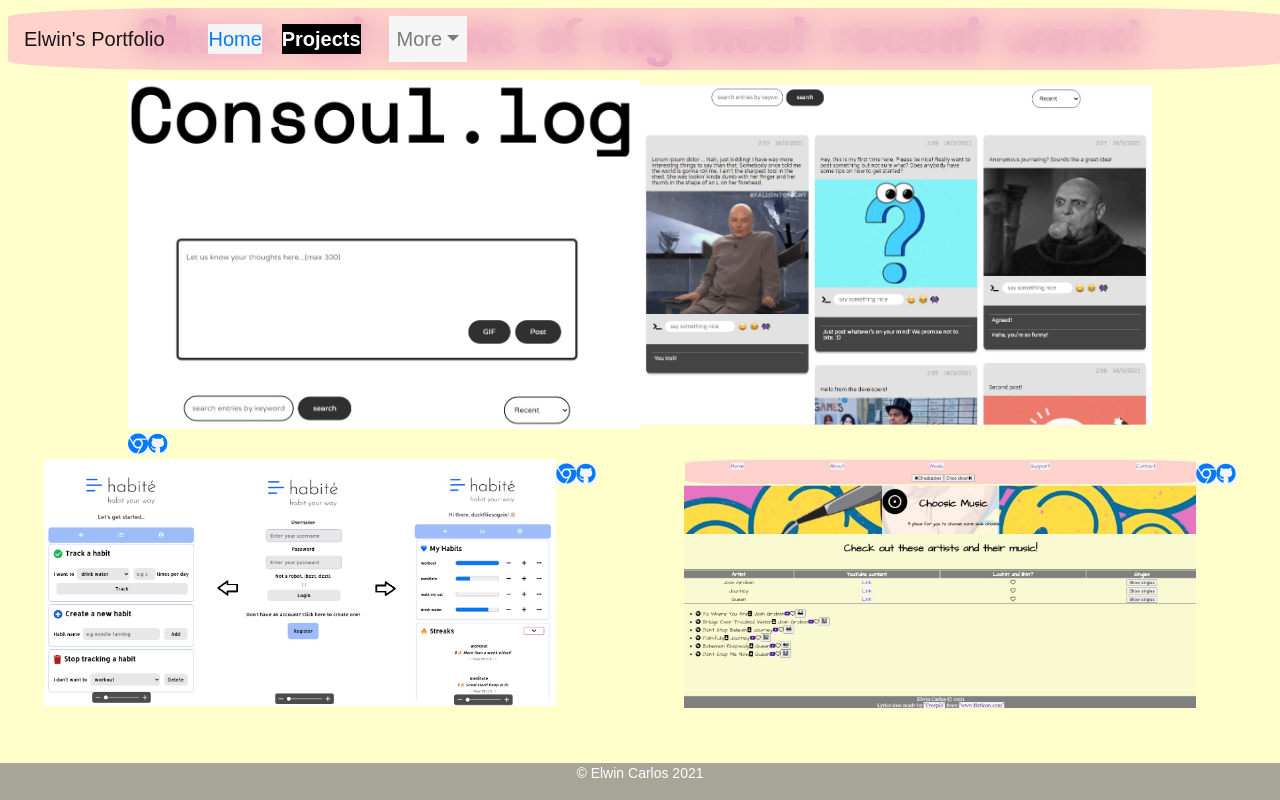
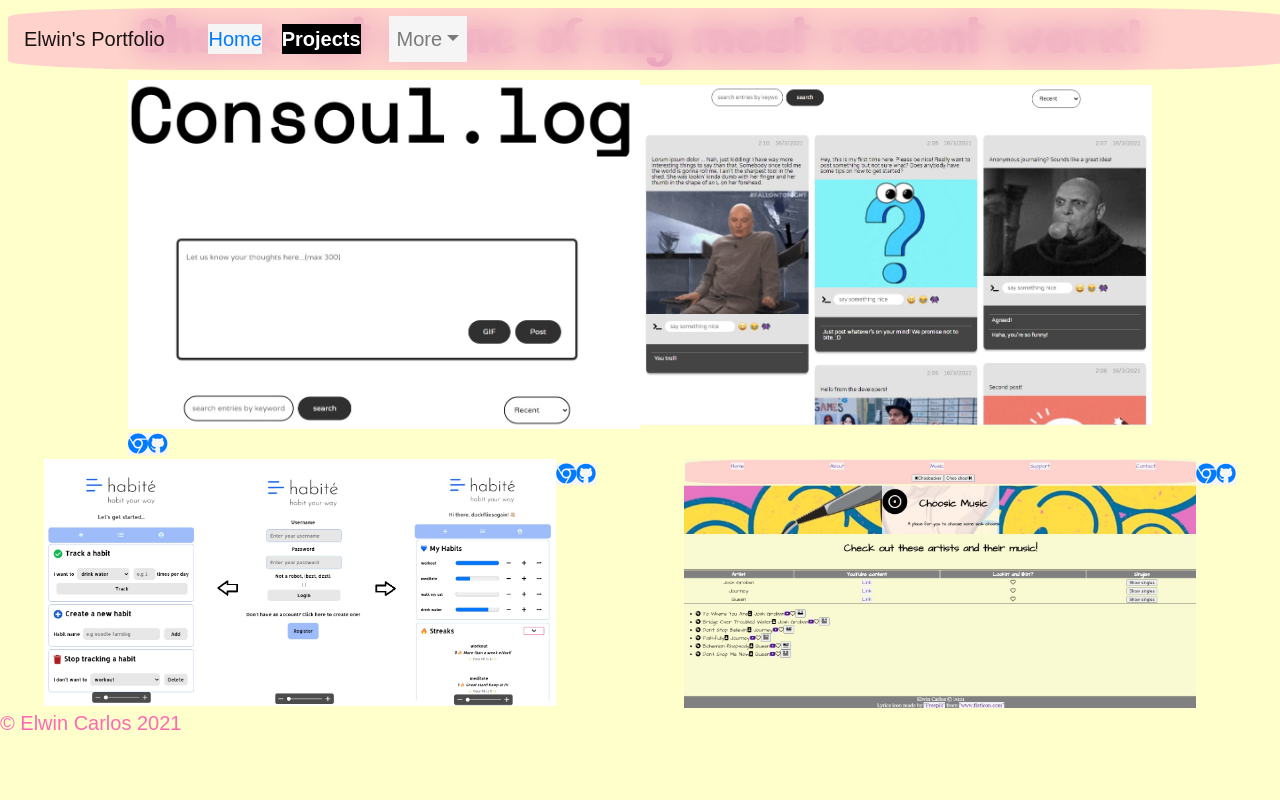
Before and after one commit to ecarlos09/Elwin_Portfolio, a React app: page /projects in a window 1280 px wide. Built offline with nearby package versions, Linux system fonts and the light colour scheme; a web font is replaced by a local one.

Commit message:
move specific styles to relevant component folders

```diff
--- a/src/index.css
+++ b/src/index.css
@@ -7,57 +7,13 @@ body {
     font-family: 'RocknRoll One', sans-serif; /* Set default font style for body */
 }
 
-h1 {
+h1, h2 {
     text-align: center;
     font-size: 60px; /* Ensure main title is significantly larger than remainder of text */
     font-family: 'Nerko One', cursive; /* Use imported Goggle font for header, with a default style included in case browser does not support it */
     color: rgb(139,0,139); /* rgb code for a shade of purple, can't remember which one! */
 }
 
-h2, h3 {
+h3 {
     text-align: center;
 }
-
- /* Ensure paragraph elements are consistently spaced out
- p {
-    padding: 20px, 5px, 20px, 5px;
-} */
-
-/*Create a picture class that allows for easy adjustment of picture sizes*/
-.picture {
-    width: 30%;
-}
-
-/* Create a media query that adjusts the width of the image based on the size of the screen reader N.B.  Have not had time to apply this to the entire header yet but this is something I would like to do eventually*/
-@media screen and (max-width: 768px) {
-    .picture {
-        width: 70%;
-    }
-}
-
-/* Create alignment class that places text and images in the centre of the screen */
-.center-align {
-text-align: center !important;
-}
-
-/* Create border for just the game parts */
-.game {
-    border: 2px groove purple;
-    background-color: rgb(139,0,139,0.8);
-}
-
-/*Create style for footer so that it is smaller than the rest of the web page*/
-footer {
-    display: flex;
-    justify-content: center;
-    position: fixed;
-    bottom: 0;
-    width: 100vw;
-    left: 0;
-    background-color: rgb(128, 128, 128, 0.7);
-    -webkit-backdrop-filter: blur(15px);
-    backdrop-filter: blur(15px);
-    color: white;
-    font-size: 14px;
-    margin-top: 1rem;
-}
```
